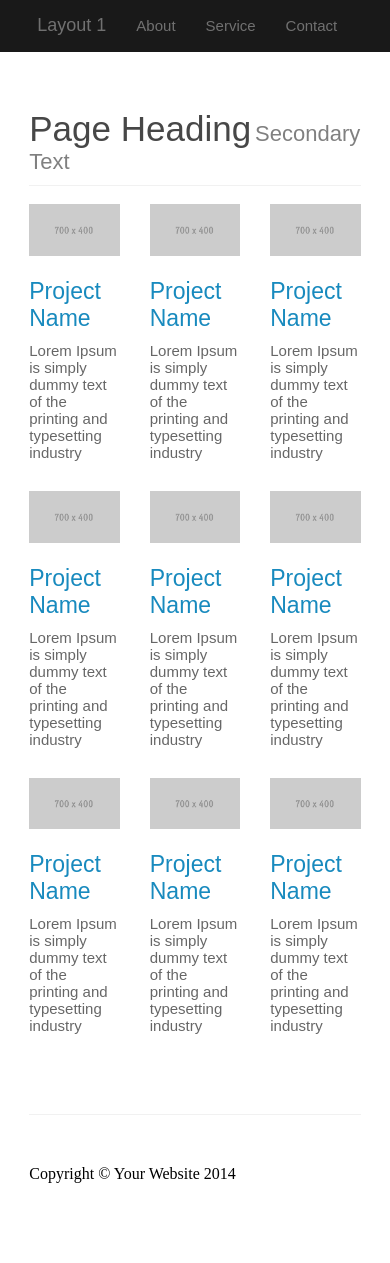
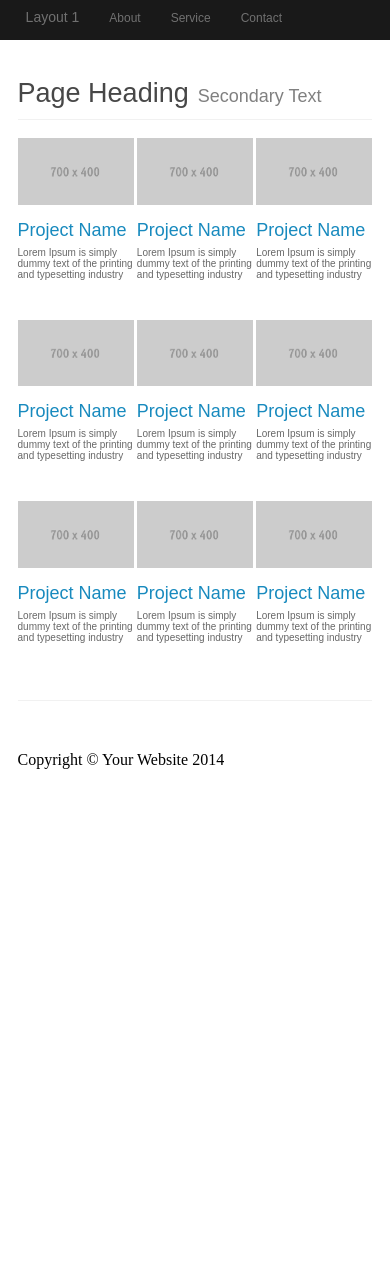
Before and after one commit to vridhi01/htmlandcsslayout1, a PHP site: page / in a window 390 px wide. After the commit the page ends 769 px from the top, so only its background shows below. Run offline with PHP 8.4, Linux system fonts and the light colour scheme.

Commit message:
responsivelayout

```diff
--- a/index.css
+++ b/index.css
@@ -14,7 +14,7 @@ body {
 
 .innerdiv {
     margin: 0 auto;
-    width: 85%;
+    width: 91%;
 }
 
 .navigation {
@@ -24,12 +24,12 @@ body {
 
 .stylenavigation {
     margin: 0 auto;
-    width: 86%;
+    width: 92%;
 }
 
 .navigationlink1 {
     color: #808080d9;
-    font-size: 18px;
+    font-size: 17px;
     float: left;
     margin-top: -21px;
     padding: 10px;
@@ -39,7 +39,7 @@ body {
 
 .navigationlink2 {
     color: #808080d9;
-    font-size: 15px;
+    font-size: 14px;
     float: left;
     margin-left: 10px;
     margin-top: -19px;
@@ -50,7 +50,7 @@ body {
 
 .navigationlink3 {
     color: #808080d9;
-    font-size: 15px;
+    font-size: 14px;
     float: left;
     margin-left: 10px;
     margin-top: -19px;
@@ -95,6 +95,7 @@ li {
     display: inline-block;
     margin-bottom: 0px;
     font-weight: 400;
+    margin-right: 5px;
 }
 
 .firstrow {
@@ -130,7 +131,7 @@ li {
 .headingstyle {
     font-size: 23px;
     color: #188abe;
-    margin-top: 18px;
+    margin-top: 14px;
     font-family: sans-serif;
     font-weight: 200;
 }
@@ -141,13 +142,12 @@ li {
     padding-top: 10px;
     font-family: sans-serif;
     font-weight: 200;
+    padding-bottom: 10px;
 }
 
 .footer {
     width: 100%;
     clear: both;
-    position: relative;
-    margin-top: -200px !important;
     border-top: 1px solid #9e9e9e24;
 }
 
@@ -155,3 +155,74 @@ li {
     padding-top: 50px;
     padding-bottom: 80px;
 }
+
+.bottom {
+    padding-bottom: 47px;
+}
+
+@media only screen and (max-width:430px) {
+    .rpadding {
+       padding-right:2px;
+    }
+
+    .lpadding {
+        padding-left:2px
+    }
+
+    .rlpadding {
+        padding-right: 1px;
+        padding-left: 1px;
+    }
+    .hstyle {
+        font-size: 27px;
+        margin-top: 28px;
+    }
+    .pstyle {
+        font-size: 18px;
+     }
+     .headingstyle {
+        font-size: 18px;
+        margin-top: 11px;
+    }
+    .paragraphstyle {
+        font-size: 10px;
+        padding-top: 6px;
+    }
+    .navigation {
+        padding: 20px 0px;
+    }
+    .navigationlink1 {
+        font-size: 14px;
+    }
+    .navigationlink2 {
+        font-size: 12px;
+    }
+    .navigationlink3 {
+        font-size: 12px;
+    }
+    .navigationlink4 {
+        font-size: 12px;
+    }
+
+    @media only screen and (max-width:360px)
+     {
+        .hstyle {
+            font-size: 25px;
+        }
+        .pstyle {
+            font-size: 18px;
+         }
+         .headingstyle {
+            font-size: 18px;
+            margin-top: 11px;
+        }
+        .paragraphstyle {
+            font-size: 10px;
+            padding-top: 6px;
+        }
+        .frstdiv1 {
+            padding-bottom: 30px;
+            display: contents;
+        }
+     }
+}
--- a/index.php
+++ b/index.php
@@ -23,63 +23,63 @@
          </div>
          <div class="firstrow">
             <div class="frstdiv1 rpadding">
-               <img src ="700x400.png" class="imgstyle">
+               <img src ="img.png" class="imgstyle">
                <h4 class="headingstyle">
                Project Name
                <h4>
                <p class="paragraphstyle"> Lorem Ipsum is simply dummy text of the printing and typesetting industry</p>
             </div>
             <div class="frstdiv1 rlpadding">
-               <img src ="700x400.png" class="imgstyle">
+               <img src ="img.png" class="imgstyle">
                <h4 class="headingstyle">
                Project Name
                <h4>
                <p class="paragraphstyle"> Lorem Ipsum is simply dummy text of the printing and typesetting industry</p>
             </div>
             <div class="frstdiv1 lpadding">
-               <img src ="700x400.png" class="imgstyle">
+               <img src ="img.png" class="imgstyle">
                <h4 class="headingstyle">
                Project Name
                <h4>
                <p class="paragraphstyle"> Lorem Ipsum is simply dummy text of the printing and typesetting industry</p>
             </div>
             <div class="frstdiv1 rpadding">
-               <img src ="700x400.png" class="imgstyle">
+               <img src ="img.png" class="imgstyle">
                <h4 class="headingstyle">
                Project Name
                <h4>
                <p class="paragraphstyle"> Lorem Ipsum is simply dummy text of the printing and typesetting industry</p>
             </div>
             <div class="frstdiv1 rlpadding">
-               <img src ="700x400.png" class="imgstyle">
+               <img src ="img.png" class="imgstyle">
                <h4 class="headingstyle">
                Project Name
                <h4>
                <p class="paragraphstyle"> Lorem Ipsum is simply dummy text of the printing and typesetting industry</p>
             </div>
             <div class="frstdiv1 lpadding">
-               <img src ="700x400.png" class="imgstyle">
+               <img src ="img.png" class="imgstyle">
                <h4 class="headingstyle">
                Project Name
                <h4>
                <p class="paragraphstyle"> Lorem Ipsum is simply dummy text of the printing and typesetting industry</p>
             </div>
-            <div class="frstdiv1 rpadding" style="padding-bottom:80px">
-               <img src ="700x400.png" class="imgstyle">
+            <div class="frstdiv1 rpadding bottom">
+               <img src ="img.png" class="imgstyle">
                <h4 class="headingstyle">
                Project Name
                <h4>
                <p class="paragraphstyle"> Lorem Ipsum is simply dummy text of the printing and typesetting industry</p>
             </div>
-            <div class="frstdiv1 rlpadding" style="padding-bottom:80px">
-               <img src ="700x400.png" class="imgstyle">
+            <div class="frstdiv1 rlpadding bottom">
+               <img src ="img.png" class="imgstyle">
                <h4 class="headingstyle">
                Project Name
                <h4>
                <p class="paragraphstyle"> Lorem Ipsum is simply dummy text of the printing and typesetting industry</p>
             </div>
-            <div class="frstdiv1 lpadding" style="padding-bottom:80px">
-               <img src ="700x400.png" class="imgstyle">
+            <div class="frstdiv1 lpadding bottom">
+               <img src ="img.png" class="imgstyle">
                <h4 class="headingstyle">
                Project Name
                <h4>
```
Also changed, not shown: img.png (renamed from 700x400.png).
